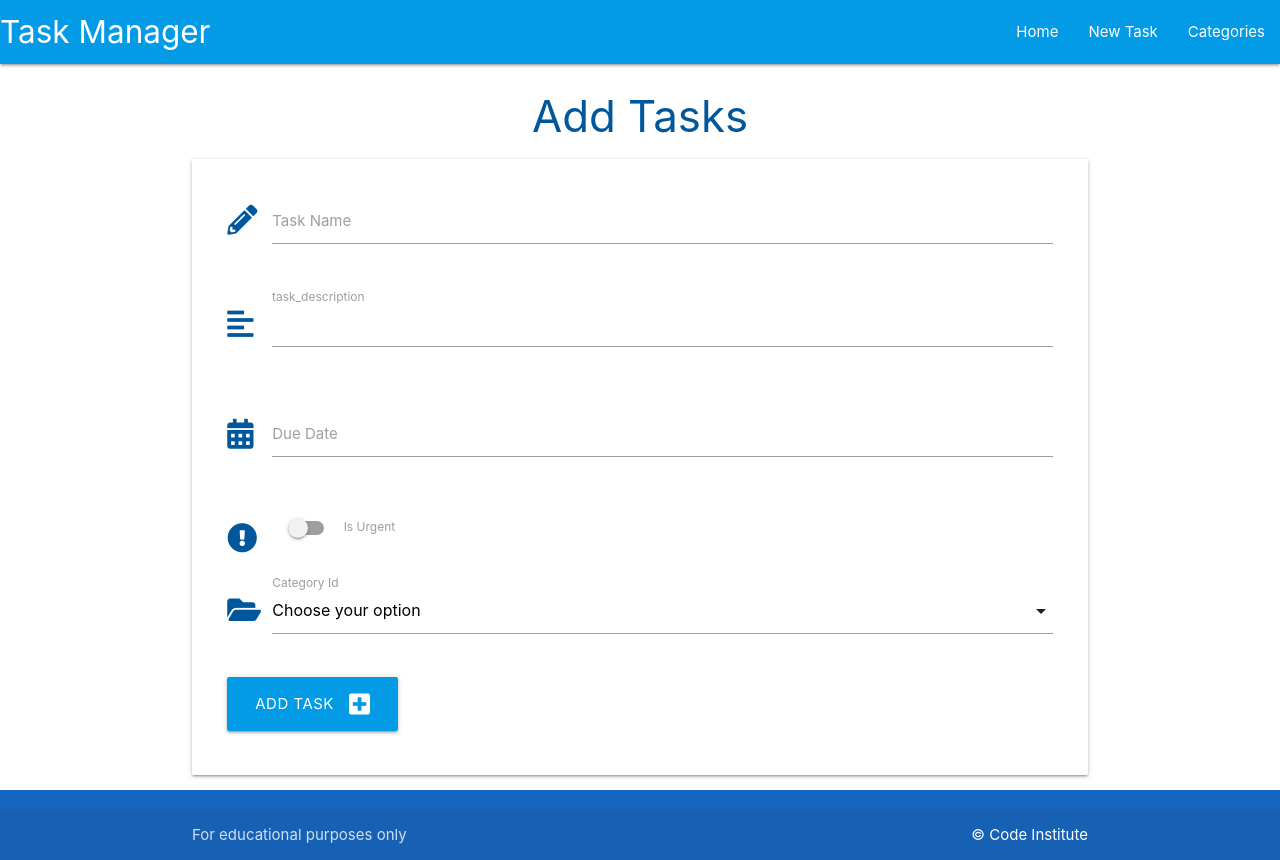
After one commit to maisam2004/flask-sql-task-manageer, a Flask app: page /add_task in a window 1280 px wide. The commit adds this page. Run offline with Flask 3, Linux system fonts and the light colour scheme; data that the repository does not hold is empty.

Commit message:
Add new task and form to enter

```diff
--- a/taskmanager/routes.py
+++ b/taskmanager/routes.py
@@ -4,7 +4,9 @@ from taskmanager.models import Category,Task
 
 @app.route("/")
 def home():
-    return render_template("tasks.html")
+    categories = list(Category.query.order_by(Category.category_name).all())
+    tasks = list(Task.query.order_by(Task.due_date).all())
+    return render_template("tasks.html",tasks = tasks)
 
 @app.route("/categories")
 
@@ -24,6 +26,9 @@ def add_category():
         return redirect(url_for("categories"))
     return render_template("add_category.html")
 
+
+
+
 @app.route("/edit_category/<int:category_id>",methods = ["GET","POST"])
 def edit_category(category_id):
     category = Category.query.get_or_404(category_id)
@@ -39,3 +44,22 @@ def delete_category(category_id):
     db.session.delete(category)
     db.session.commit()
     return redirect(url_for('categories'))
+
+
+#Tasks for CRUD
+
+@app.route("/add_task",methods = ["GET","POST"])
+def add_task():
+    categories = list(Category.query.order_by(Category.category_name).all())
+    if request.method == 'POST':
+        task = Task(
+            task_name= request.form.get("task_name"),
+            task_description = request.form.get("task_description"),
+            is_urgent = bool(True if request.form.get("is_urgent") else False ) ,
+            due_date = request.form.get("due_date"),
+            category_id = request.form.get("category_id")
+        )
+        db.session.add(task)
+        db.session.commit()
+        return redirect(url_for("home"))
+    return render_template("add_task.html",categories = categories )
--- a/taskmanager/static/js/script.js
+++ b/taskmanager/static/js/script.js
@@ -2,4 +2,15 @@ document.addEventListener("DOMContentLoaded", function() {
     // sidenav initialization
     let sidenav = document.querySelectorAll(".sidenav");
     M.Sidenav.init(sidenav);
+
+    //date picker
+    var datepicker = document.querySelectorAll('.datepicker');
+    M.Datepicker.init(datepicker, {
+        format : "dd mmmm, yyyy",
+        i18n: {done: "Select"}
+    });
+
+    //category select options
+    let selects = document.querySelectorAll('select');
+    M.FormSelect.init(selects);
 });
--- /dev/null
+++ b/taskmanager/templates/add_task.html
@@ -0,0 +1,70 @@
+{% extends 'base.html' %}
+{% block content %}
+<h3 class="light-blue-text text-darken-4 center-align"> Add Tasks </h3>
+<div class="row card-panel gery lighten-5 ">
+    <form class="col s12" method="POST" action = "{{url_for('add_task')}}">
+      <div class="row">
+        <div class="input-field col s12">
+            <i class="fas fa-pencil-alt prefix light-blue-text text-darken-4"></i>
+          <input id="task_name" name ="task_name" minlength="5" maxlength="50" type="text" class="validate" required>
+          <label for="task_name">Task Name</label>
+        </div>
+      </div>
+      <div class="row">
+        <div class="input-field col s12">
+            <i class="fas fa-align-left prefix light-blue-text text-darken-4"></i>
+          <textarea id="task_description" name ="task_description" minlength="5"
+           maxlength="200" type="text" class="materialize-textarea validate" required>
+          </textarea>
+          <label for="task_description">task_description</label>
+        </div>
+      </div>
+      <!-- due date -->
+      <div class="row">
+        <div class="input-field col s12">
+            <i class="fas fa-calendar-alt prefix light-blue-text text-darken-4"></i>
+          <input id="due_date" name ="due_date"
+            type="text" class="datepicker validate" required>
+          </textarea>
+          <label for="due_date">Due Date</label>
+        </div>
+      </div>
+      <!-- is Urgent -->
+      <div class="row">
+        <div class="input-field col s12">
+          <div class="switch">
+            <i class="fas fa-exclamation-circle prefix light-blue-text text-darken-4"></i>
+            <label for="is_urgent">
+              <input id="is_urgent" name ="is_urgent"  type="checkbox">
+              <span class="lever"></span>
+              Is Urgent
+            </label>
+          </div>
+        </div>
+      </div>
+      <!-- category id -->
+      <div class="row">
+        <div class="input-field col s12">
+            <i class="fas fa-folder-open prefix light-blue-text text-darken-4"></i>
+          <select name="category_id" id="category_id" class="validate" required>
+            <option value="" disabled selected>Choose your option</option>
+            {% for category in categories %}
+            <option value="{{category.id}}">{{category.category_name}}</option>
+            {% endfor %}
+          </select>
+          <label for="category_id">Category Id</label>
+        </div>
+      </div>
+
+
+
+      <div class="row">
+        <div class="col s12 center-aligh ">
+            <button type="submit" class="btn-large light-blue darken-1">
+                Add Task <i class="fas fa-plus-square right"></i>
+            </button>
+        </div>
+      </div>
+    </form>
+  </div>
+{% endblock %}
--- a/taskmanager/templates/base.html
+++ b/taskmanager/templates/base.html
@@ -24,7 +24,7 @@
             <a href="#" data-target="mobile-demo" class="sidenav-trigger"><i class="fas fa-bars"></i></a>
             <ul class="right hide-on-med-and-down">
                 <li><a href="{{ url_for('home') }}">Home</a></li>
-                <li><a >New Task</a></li>
+                <li><a href="{{url_for('add_task')}}">New Task</a></li>
                 <li><a href="{{ url_for('categories') }}">Categories</a></li>
             </ul>
             </div>
@@ -33,7 +33,7 @@
         <!-- mobile sidenav -->
         <ul class="sidenav" id="mobile-demo">
             <li><a href="{{ url_for('home') }}">Home</a></li>
-            <li><a href="{{ url_for('add_category') }}">New Task</a></li>
+            <li><a href="{{url_for('add_task')}}">New Task</a></li>
             <li><a href="{{ url_for('categories') }}">Categories</a></li>
         </ul>
     </header>
--- a/taskmanager/templates/edit_category.html
+++ b/taskmanager/templates/edit_category.html
@@ -11,7 +11,7 @@
         </div>
       </div>
       <div class="row">
-        <div class="col s12 center-aligh ">
+        <div class="col s12 center-align ">
             <button type="submit" class="btn-large light-blue darken-1">
                 Edit Category <i class="fas fa-plus-square right"></i>
             </button>
```
Also changed, not shown: taskmanager/templates/tasks.html (+18 -0 lines).
